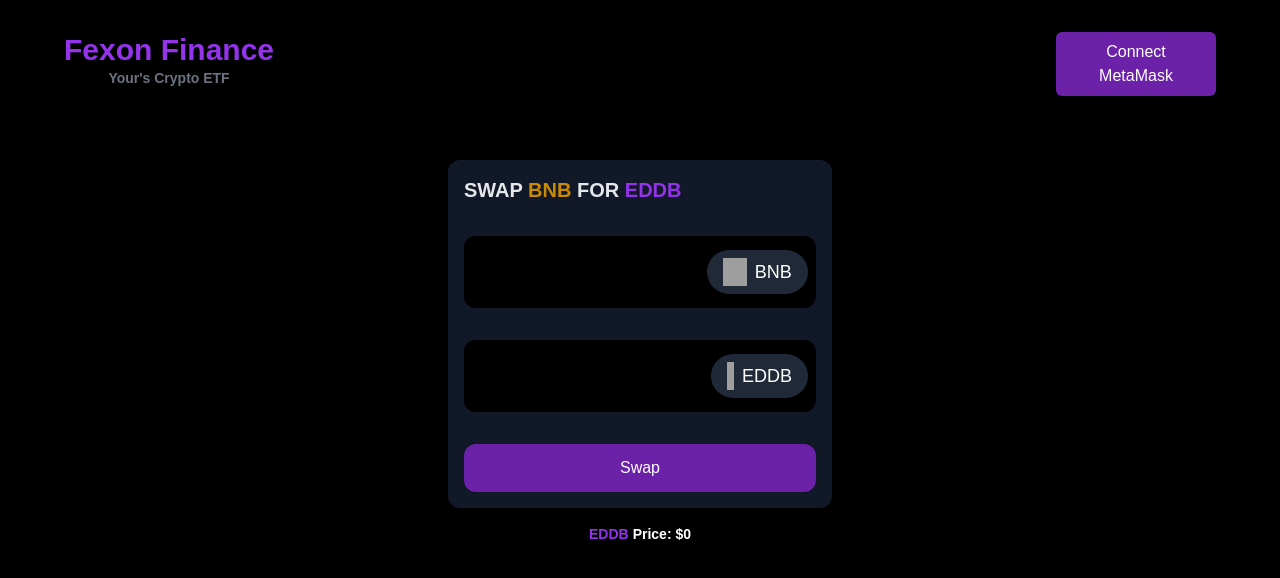
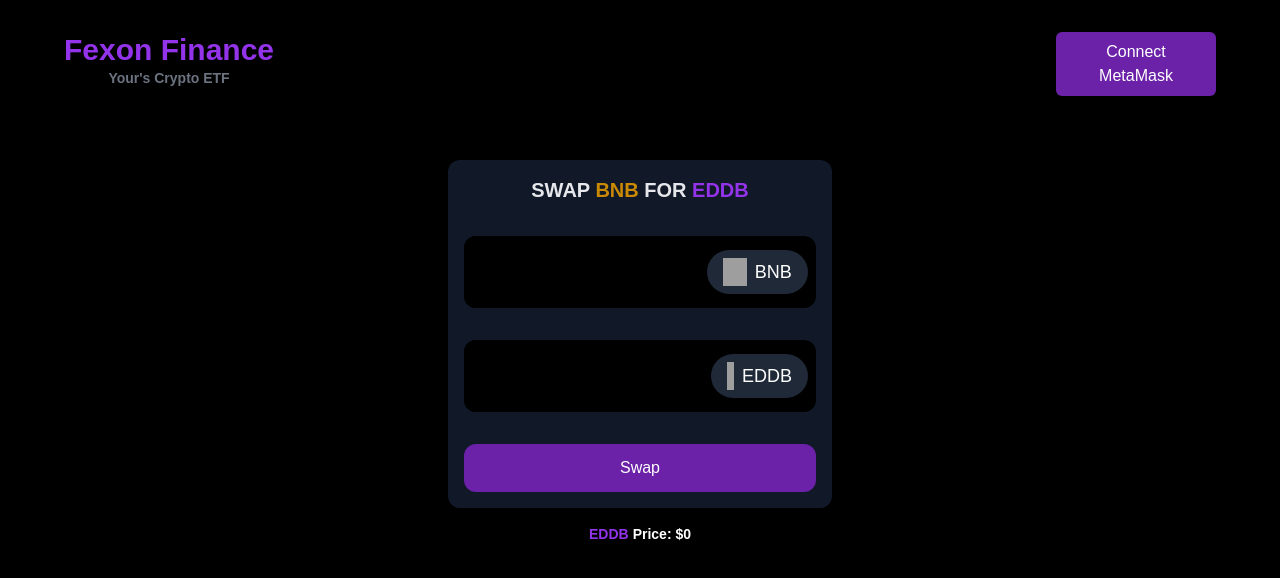
Before and after one commit to Fexon-Finance/dex, a Next.js app: page / in a window 1280 px wide. Shown: the top 578 px of the page. Built offline with nearby package versions, Linux system fonts and the light colour scheme; grey boxes are pictures that could not be loaded.

Commit message:
Refactor view

```diff
--- a/components/swapTokens/swapTokens.tsx
+++ b/components/swapTokens/swapTokens.tsx
@@ -3,7 +3,7 @@
 export function SwapTokens() {
   return (
     <div className="flex flex-col w-96 mx-auto bg-gray-900 rounded-xl p-4 space-y-8">
-      <h2 className="text-xl font-bold uppercase text-gray-200">
+      <h2 className="text-xl font-bold uppercase text-gray-200 text-center">
         Swap
         {' '}
         <span className="text-yellow-600">BNB</span>
```
